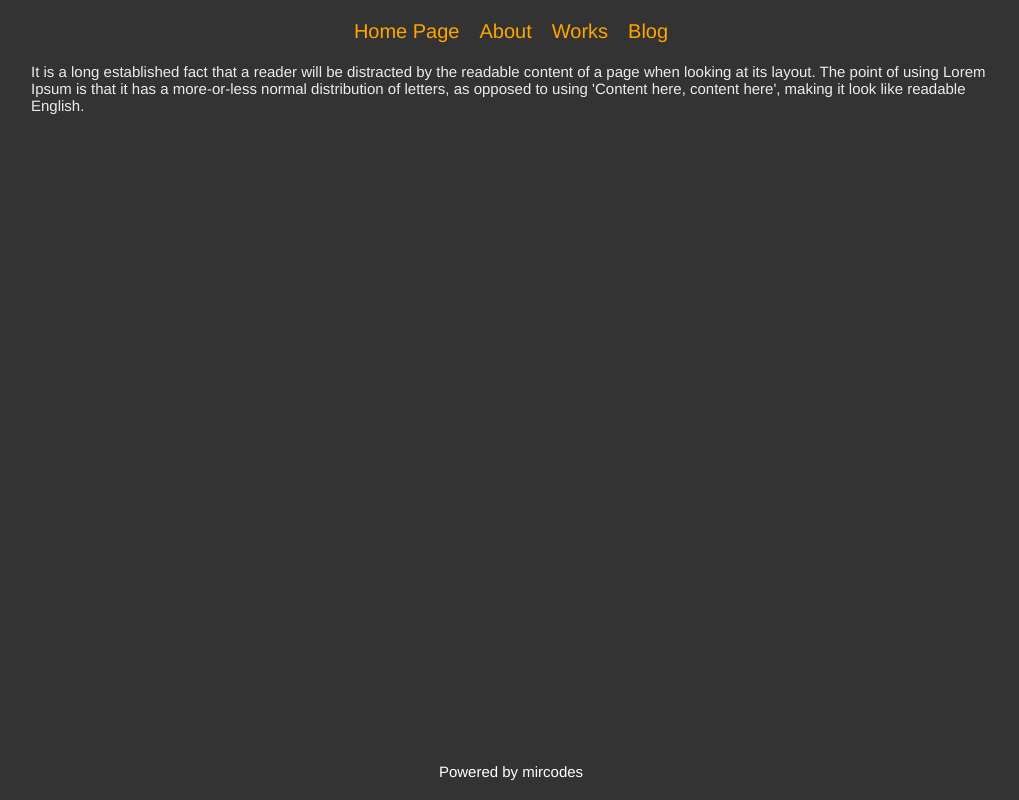
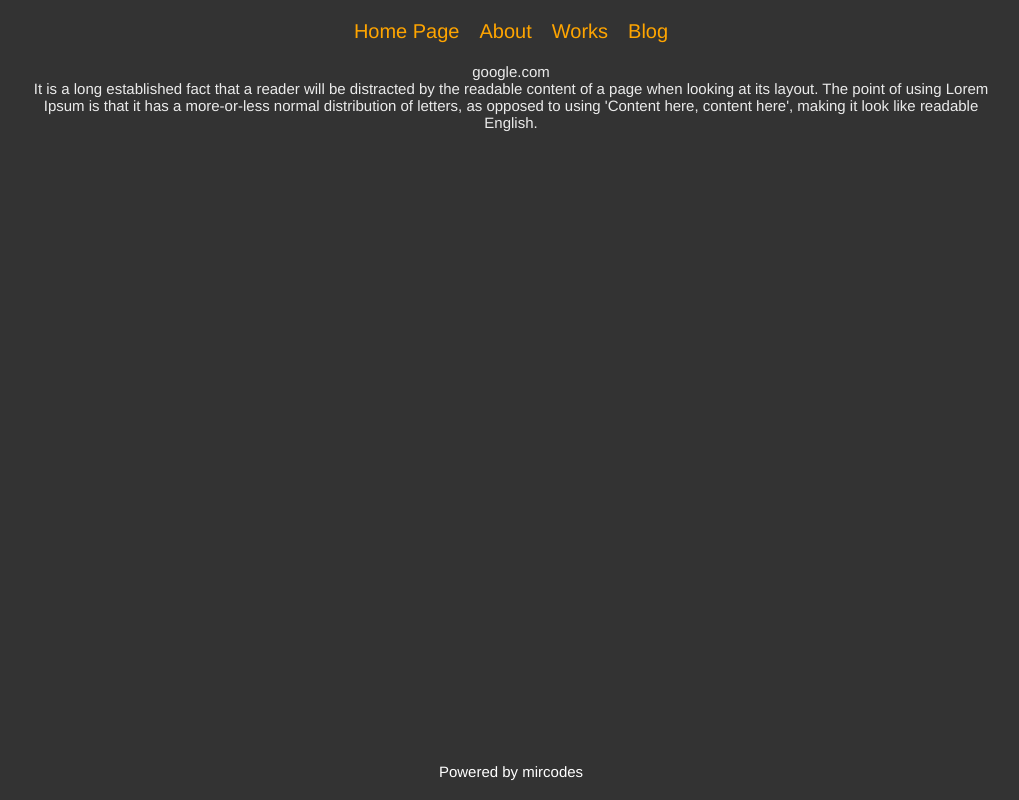
Before and after one commit to mirzasahin/nextjs, a Next.js app: page / in a window 1280 px wide. Shown: the whole page, without its empty margins (129-1148 px from the left). Built offline with nearby package versions, Linux system fonts and the light colour scheme.

Commit message:
Update blog pages

```diff
--- a/Components/Layout.js
+++ b/Components/Layout.js
@@ -18,6 +18,7 @@ const Content = styled.div`
   width: 75%;
   color: white;
   opacity: 0.9;
+  text-align: center;
 `;
 
 const Footer = styled.footer`
--- a/pages/blog/index.js
+++ b/pages/blog/index.js
@@ -19,9 +19,11 @@ padding: 0;
 const Div = styled.div`
   display: grid;
   gap: 20px;
+  text-align: start;
 `;
 
 const Title = styled.h1`
+text-align: start ;
 `;
 
 const Button = styled(Link)`
--- a/pages/index.js
+++ b/pages/index.js
@@ -1,8 +1,10 @@
 import Layout from "../Components/Layout";
 
 export default function Index() {
+  console.log('ENV', process.env)
   return (
     <Layout>
+      <div>{process.env.API_URL}</div>
       It is a long established fact that a reader will be distracted by the
       readable content of a page when looking at its layout. The point of using
       Lorem Ipsum is that it has a more-or-less normal distribution of letters,
```
Also changed, not shown: pages/blog/[slug].js (+7 -0 lines), 1 other file (tests, documents, lock files or other folders).
